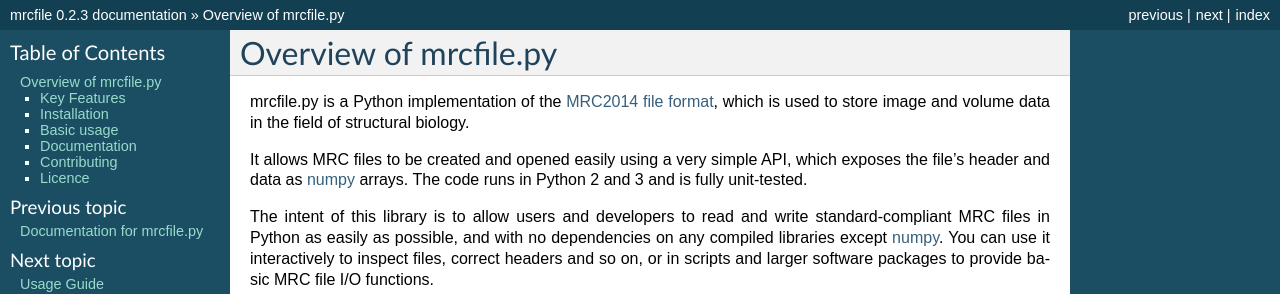
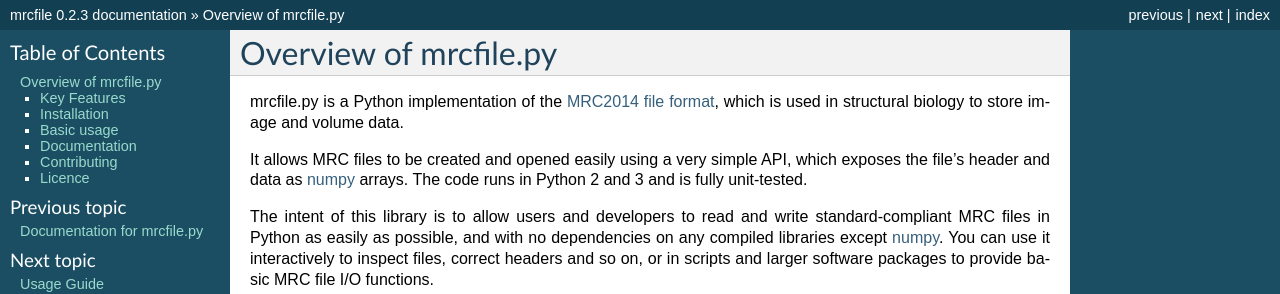
Before and after one commit to ccpem/mrcfile, a Sphinx documentation site: the page built from docs/readme.rst, in a window 1280 px wide. Shown: the top 294 px of the page. Built offline with Sphinx 7.4.7, drawn with Linux system fonts in a browser that asks for light colours.

Commit message:
Minor doc update

```diff
--- a/README.rst
+++ b/README.rst
@@ -22,7 +22,7 @@ mrcfile.py
 .. start_of_main_text
 
 mrcfile.py is a Python implementation of the `MRC2014 file format`_, which is
-used to store image and volume data in the field of structural biology.
+used in structural biology to store image and volume data.
 
 It allows MRC files to be created and opened easily using a very simple API,
 which exposes the file's header and data as `numpy`_ arrays. The code runs in
--- a/docs/usage_guide.rst
+++ b/docs/usage_guide.rst
@@ -842,10 +842,10 @@ valid, it's best to flush the file and then validate it using
 :func:`mrcfile.validate`.
 
 API overview
-============
+------------
 
 Class hierarchy
----------------
+~~~~~~~~~~~~~~~
 
 The following classes are provided by the mrcfile.py library:
 
@@ -871,7 +871,7 @@ The following classes are provided by the mrcfile.py library:
   array sizes are changed.
 
 MrcFile attributes and methods
-------------------------------
+~~~~~~~~~~~~~~~~~~~~~~~~~~~~~~
 
 Attributes:
 
```
